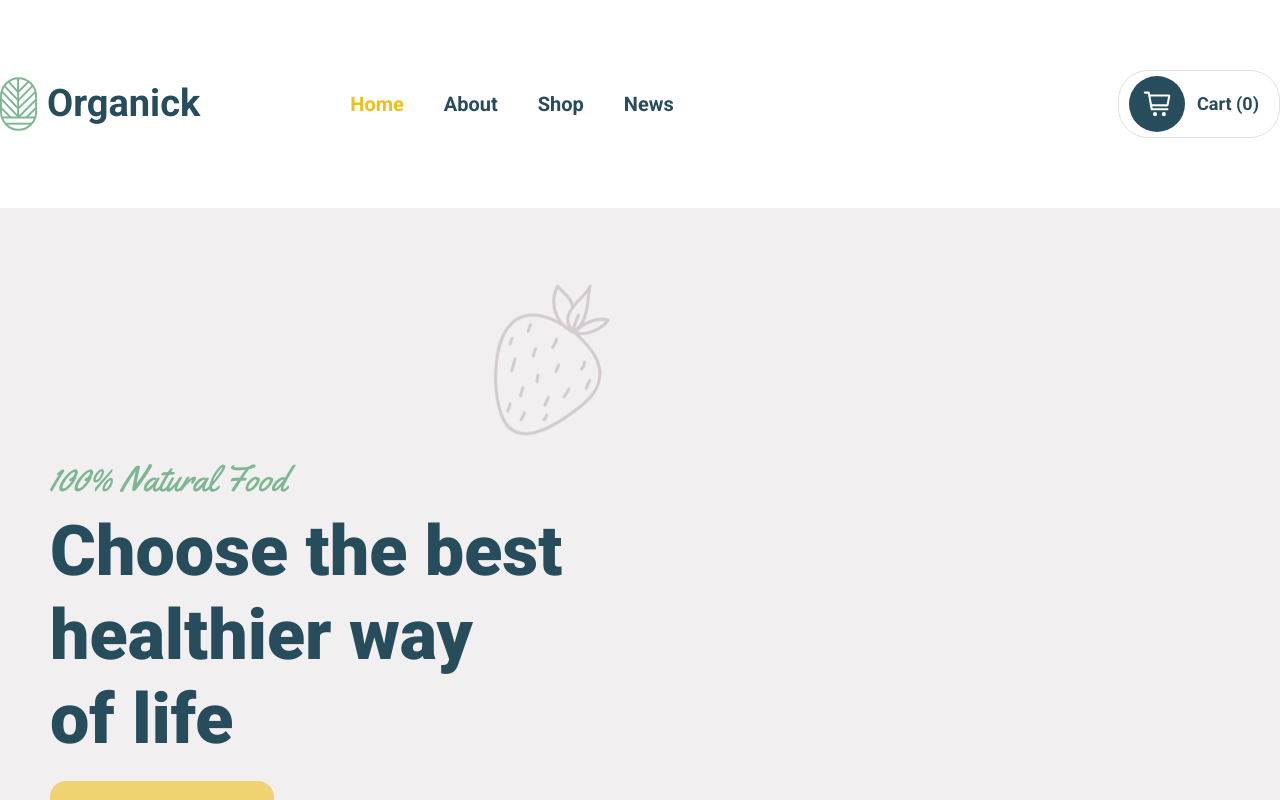
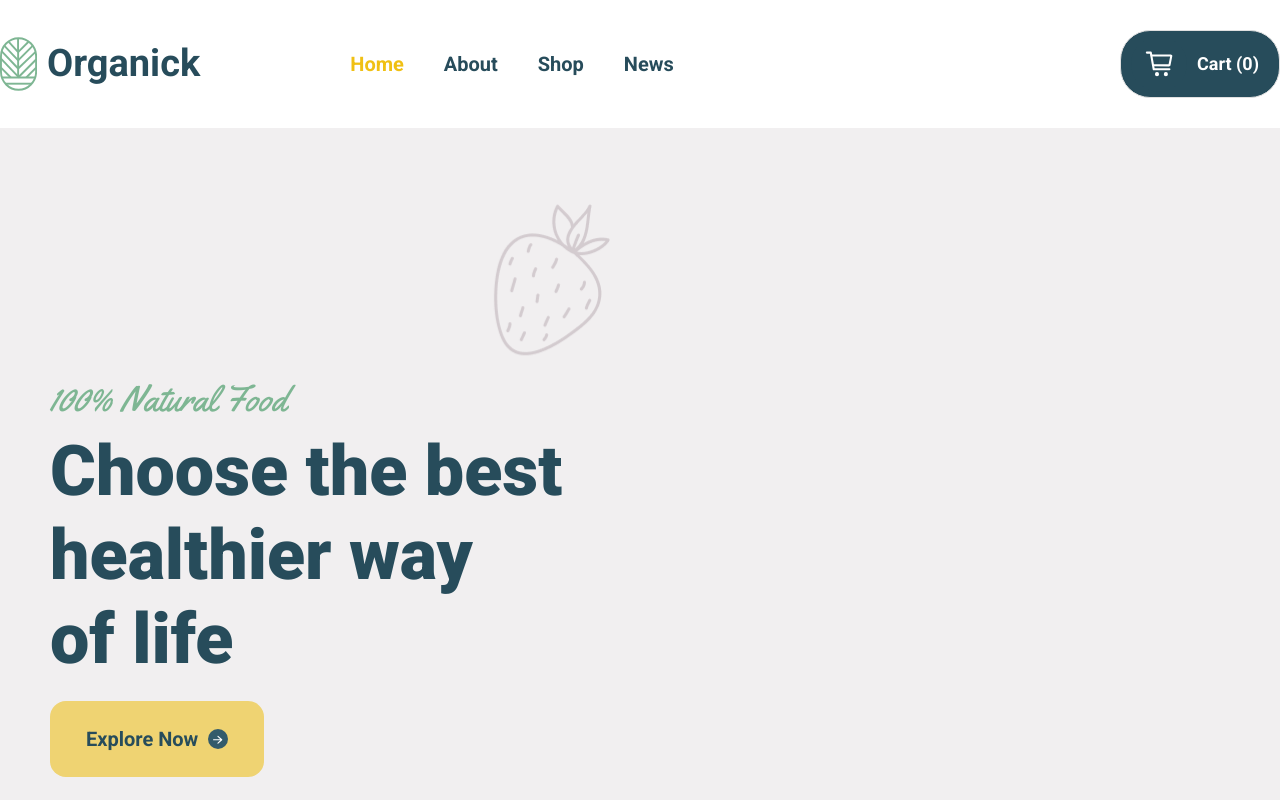
Before and after one commit to Jekindo/Organick, a plain HTML site: page index.html in a window 1280 px wide. Both pictures are taken after a click on the button "Cart (0)". Shown: the top 800 px of the page. Drawn offline with nearby package versions, Linux system fonts and the light colour scheme; files whose address does not match are found by name.

Commit message:
добавляет стили

```diff
--- a/css/styles.css
+++ b/css/styles.css
@@ -151,7 +151,7 @@ ul {
   display: flex;
   align-items: center;
   justify-content: space-between;
-  padding: 70px 0;
+  padding: 30px 0;
 }
 
 /** Main Nav */
@@ -184,6 +184,13 @@ ul {
   color: var(--secondary-text-color);
   font-size: 20px;
   text-decoration: none;
+
+  transition: color 250ms cubic-bezier(0.4, 0, 0.2, 1);
+}
+
+.site-nav .link:hover,
+.site-nav .link:focus {
+  color: var(--dark-accent-color);
 }
 
 .site-nav .link.current {
@@ -194,7 +201,7 @@ ul {
 .cart-button {
   display: inline-flex;
   align-items: center;
-  column-gap: 12px;
+  column-gap: 10px;
   padding-top: 5px;
   padding-bottom: 5px;
   padding-left: 10px;
@@ -208,18 +215,65 @@ ul {
   border-radius: 30px;
 
   cursor: pointer;
+
+  transition: color 250ms cubic-bezier(0.4, 0, 0.2, 1),
+    background-color 250ms cubic-bezier(0.4, 0, 0.2, 1);
+}
+
+.cart-button:hover,
+.cart-button:focus {
+  background-color: var(--secondary-text-color);
+  color: var(--primary-white-color);
 }
 
 .cart-button > .icon-thumb {
+  position: relative;
+
   display: inline-flex;
   align-items: center;
   justify-content: center;
   width: 56px;
   height: 56px;
 
+  color: var(--primary-white-color);
   background-color: var(--secondary-text-color);
   border-radius: 50%;
+
+  transition: color 250ms cubic-bezier(0.4, 0, 0.2, 1),
+    background-color 250ms cubic-bezier(0.4, 0, 0.2, 1);
 }
+
+.cart-button:hover > .icon-thumb {
+  color: var(--secondary-text-color);
+  background-color: var(--primary-white-color);
+}
+
+.cart-button .icon {
+  stroke: currentColor;
+}
+
+/* .cart-button > .icon-thumb::before {
+  content: "";
+
+  position: absolute;
+  top: 0;
+  left: 0;
+  z-index: -1;
+
+  display: block;
+  width: 56px;
+  height: 100%;
+
+  background-color: var(--secondary-text-color);
+  border-radius: 30px;
+
+  transition: width 250ms cubic-bezier(0.4, 0, 0.2, 1);
+}
+
+.cart-button:hover > .icon-thumb::before,
+.cart-button:focus > .icon-thumb::before {
+  width: 142px;
+} */
 
 /** Section */
 .section-description {
@@ -268,7 +322,7 @@ ul {
   display: inline-flex;
   align-items: center;
   column-gap: 10px;
-  padding: 25px 40px;
+  padding: 25px 35px;
 
   font-size: 20px;
   text-decoration: none;
@@ -288,6 +342,7 @@ ul {
   border-radius: 50%;
 }
 
+
 .button.primary {
   color: var(--primary-white-color);
 
@@ -299,6 +354,11 @@ ul {
 
   background-color: var(--accent-color);
 }
+
+/* .button.secondary:hover,
+.button.secondary:focus {
+  color: var(--accent-color);
+} */
 
 .button.tertiary {
   color: var(--secondary-text-color);
```
